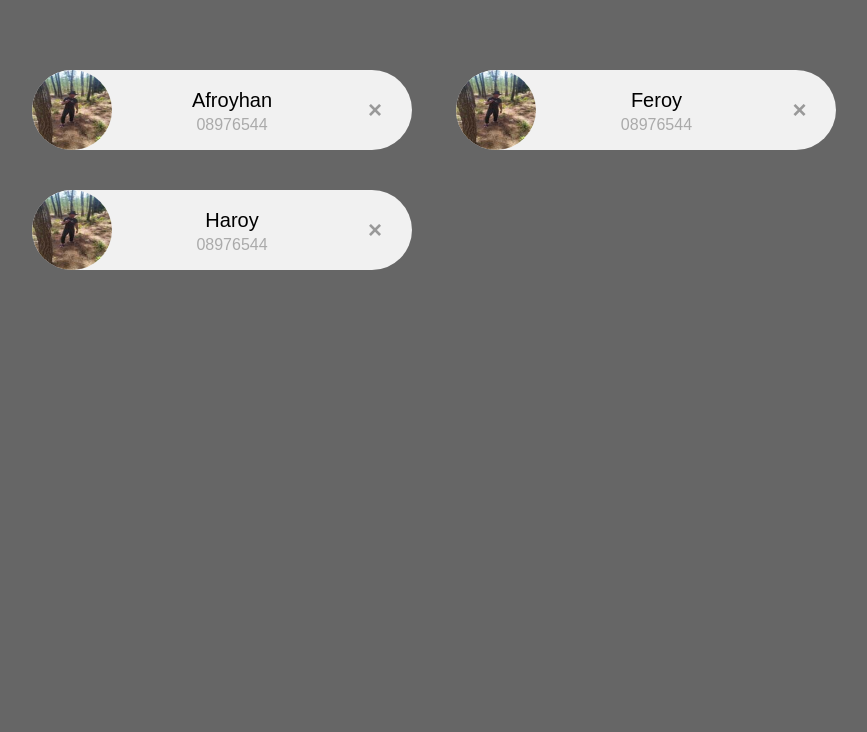
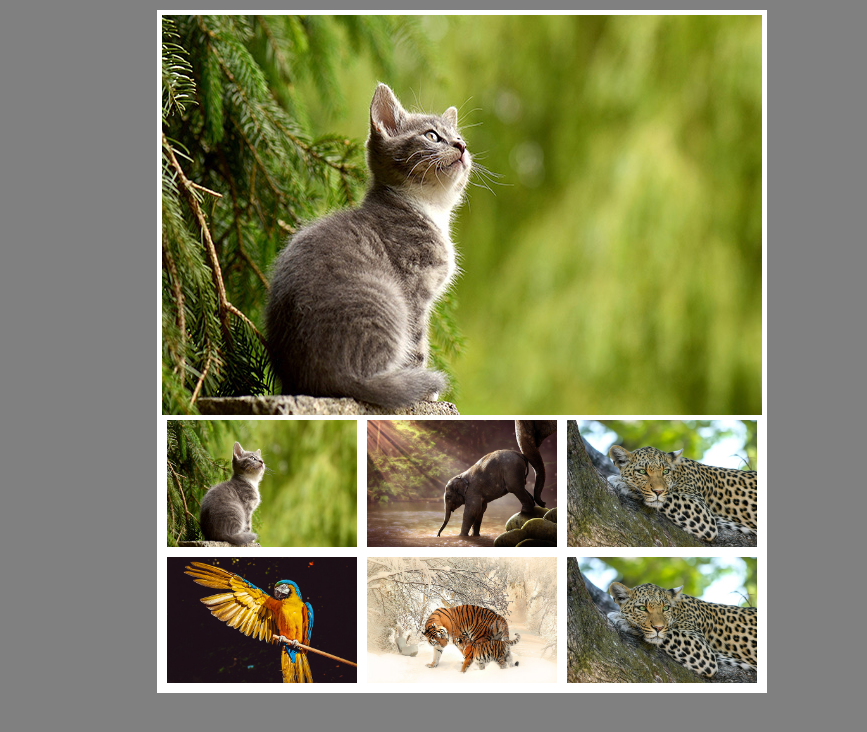
Before and after one commit to fatihroy/javacript-dom, a plain HTML site: page index.html in a window 1280 px wide. Shown: the whole page, without its empty margins (178-1045 px from the left). Drawn offline with Linux system fonts and the light colour scheme.

Commit message:
latihan bikin gallery

```diff
--- a/index.html
+++ b/index.html
@@ -1,35 +1,25 @@
 <!DOCTYPE html>
-<html>
+<html lang="en">
 <head>
-    <title>DOM Traversal</title>
-    <link rel="stylesheet" type="text/css" href="style.css">
+  <meta charset="UTF-8">
+  <meta http-equiv="X-UA-Compatible" content="IE=edge">
+  <meta name="viewport" content="width=device-width, initial-scale=1.0">
+  <title>gallery</title>
+  <link rel="stylesheet" href="style.css">
+
 </head>
 <body>
-
-<div class="container">
-
-    <div class="card">
-      <img src="img/hutan.jpg" width="96" height="96">
-      <span class="nama">Afroyhan</span><span class="telp">08976544</span>
-      <span class="close">×</span>
+  <div class="container">
+    <img src="img/img1.jpg" alt="" class="big">
+    <div class="thumbnails">
+      <img src="img/img1.jpg" alt="" class="thumb">
+      <img src="img/img2.jpg" alt="" class="thumb">
+      <img src="img/img3.jpg" alt="" class="thumb">
+      <img src="img/img4.jpg" alt="" class="thumb">
+      <img src="img/img5.jpg" alt="" class="thumb">
+      <img src="img/img6.jpg" alt="" class="thumb">
     </div>
-
-    <div class="card">
-      <img src="img/hutan.jpg" width="96" height="96">
-      <span class="nama">Feroy</span>
-      <span class="telp">08976544</span>
-      <span class="close">×</span>
-    </div>
-
-    <div class="card">
-      <img src="img/hutan.jpg" width="96" height="96">
-      <span class="nama">Haroy</span>
-      <span class="telp">08976544</span>
-      <span class="close">×</span>
-    </div>
-
-</div>
-
-<script src="script.js"></script>
+  </div>
+  <script src="script.js"></script>
 </body>
 </html>
--- a/script.js
+++ b/script.js
@@ -1,53 +1,23 @@
-// dom traversal itu adalah penelusuran
+const container = document.querySelector('.container')
+const big = document.querySelector('.big')
+const thumbs = document.querySelectorAll('.thumb')
+container.addEventListener('click', function (e) {
+    // cek apakah yang diklik adalah thumb
+if (e.target.className == 'thumb') {
+    big.src = e.target.src // src jumbo akan diganti dengan srcnya thumb
+    big.classList.add('fade') //big dikasih class baru yaitu fade jadinya hilang karena animasinya kembali keawal
+    setTimeout(function(){
+        big.classList.remove('fade')
+    }, 500);
+    thumbs.forEach(function(thumb){
+        // if(thumb.classList.contains('active')){
+        //     thumb.classList.remove('active')
+        // }
 
-// // bikin program supaya tombol x ketika diklik akan hilang
-// const close = document.querySelector('.close');
-// const card = document.querySelector('.card');
-// // hanya bekerja pada satu elemen (afroyhan aja) kalo pake queryselector/penyeleksi satu elemen
-// close.addEventListener('click', function () {
-//     card.style.display = 'none';
-// })
+        thumb.className = 'thumb'
 
-const close = document.querySelectorAll('.close')
-// // penelusuran
-// for (let index = 0; index < close.length; index++) {
-//     // e berisi event yang sedang terjadi
-//     close[index].addEventListener('click', function (e) {
-//     // // parentElement = adalah dom traversalnya
-//     //     close[index].parentElement.style.display = 'none' //ambil parentnya yaitu card dan ganti displaynya jadi none
-// // console.log(e) //untuk menamplan berbagai informasi e
-// e.target.parentElement.style.display = 'none' //cara ini sama kayak yang diatas
-//     })
-// }
+    })
+    e.target.classList.add('active')
 
-//e adalah untuk ambil satu elemen
-// close.forEach(function (e) {
-//     e.addEventListener('click', function (e) {
-//         e.target.parentElement.style.display = 'none'
-//         // prevent default --> untuk menghentikan semua aksi default yang dilakukan oleh sebuah elemen
-//         e.preventDefault(); //defaultnya elemen a pd html merefresh halaman
-//         e.stopPropagation() //--> spy tidak melakukan event bubling
-//     })
-// })
-
-// // event bubling --> ktk kita punya event pd suatu elemen, dan  elemen pembungkusnya juga ada even maka even elemen pembungkus akan dijalankan terlebih dahulu
-// const cards = document.querySelectorAll('.card')
-// cards.forEach(function(c) {
-//     c.addEventListener('click', function () {
-//         alert('allright')
-//     })
-// })
-
-
-
-
-// pake event bubling spy tobol close lebih efektif
-const container = document.querySelector('.container')
-// e adalah element pada container
-container.addEventListener('click', function(e) {
-//jika yang diklik memiliki class close maka:
- if (e.target.className == 'close') {
-     e.target.parentElement.style.display = 'none'
-e.preventDefault()
- }
+}
 })
--- a/style.css
+++ b/style.css
@@ -1,68 +1,45 @@
-body {
-    margin: 50px;
-    font-family: arial;
-    background-color: #666;
+*{
+    margin: 0;
+    padding: 0;
+   line-height: 0;  /* supaya tidak ada jarak conatiner dengan gambar*/
 }
 
-.container {
-    width: 900px;
-    margin: auto;
-}
-.container a{
-    text-decoration: none;
-}
-.card {
-    display: inline-block;
-    width: 220px;
-    padding: 0 80px;
-    height: 80px;
-    font-size: 16px;
-    line-height: 80px;
-    border-radius: 40px;
-    background-color: #f1f1f1;
-    margin: 20px;
-    position: relative;
+body{
+    background-color: grey;
     text-align: center;
 }
-
-.card img {
-    float: left;
-    margin: 0 10px 0 -80px;
-    height: 80px;
-    width: 80px;
-    border-radius: 50%;
-    position: relative;
+.container{
+    width: 600px;
+    margin: 10px auto;
+    border: 5px solid white;
+    overflow: auto;  /* supaya mengatasi collpase */
 }
 
-.card .nama, .card .telp {
-    display: block;
-    line-height: 20px;
-    padding: 0 5px;
+.thumb{
+    width: 200px;
+    float: left;/*supaya thumbnailnya berjejer kesamping */
+    /* containernya collapse karena diberi float */
+     border: 5px solid white;/*gak pas karena diberi border */
+   box-sizing: border-box;  /*supaya pas  */
 }
 
-.card .nama {
-    margin-left: 20px;
-    margin-top: 20px;
-    font-size: 20px;
+.thumb:hover{
+    opacity: 0.5;
+  cursor: pointer;  /* supaya cursornya berubah jadi tangan */
 }
 
-.card .telp {
-    margin-left: 20px;
-    margin-top: 5px;
-    font-size: 16px;
-    color: #aaa;
+/* supya thumbnya transparan saat diklik */
+.active{
+    opacity: 0.5;
+}
+/* animasi untuk gallery*/
+@keyframes fade{
+to{
+    opacity: 1;
+}
 }
 
-.card .close {
-    font-size: 24px;
-    font-weight: bold;
-    color: #999;
-    position: absolute;
-    top: 0;
-    right: 30px;
-    cursor: pointer;
+.fade{
+    opacity: 0;
+    animation: fade 0.5s forwards;
 }
-
-.card:hover .close {
-    color: red;
-}
```
Also changed, not shown: img/bg.png (deleted), img/gajah.png (deleted), img/hutan.jpg (deleted), img/img1.jpg (added), img/img2.jpg (added), img/img3.jpg (added), img/img4.jpg (added), img/img5.jpg (added), img/img6.jpg (added), img/orang.png (deleted), img/semut.png (deleted), 3 other files.
